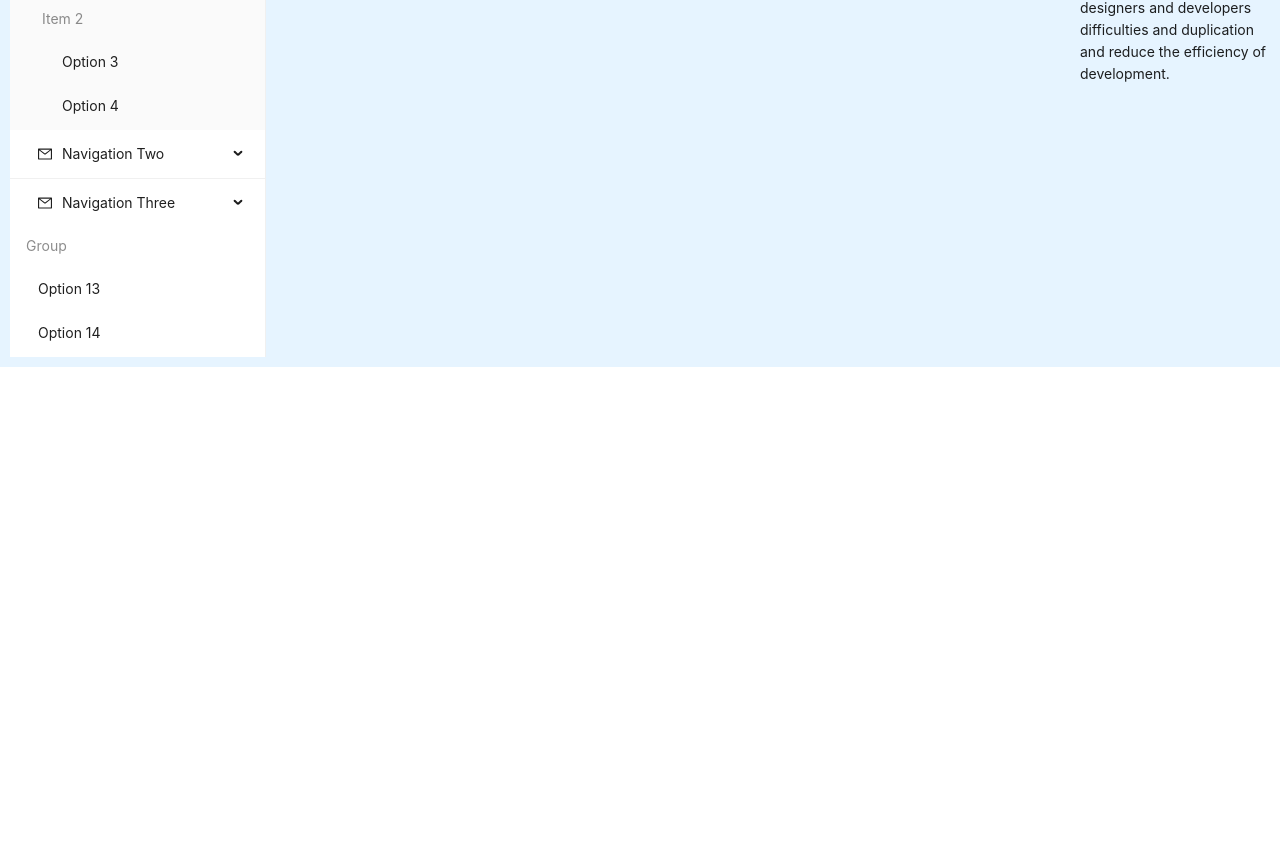
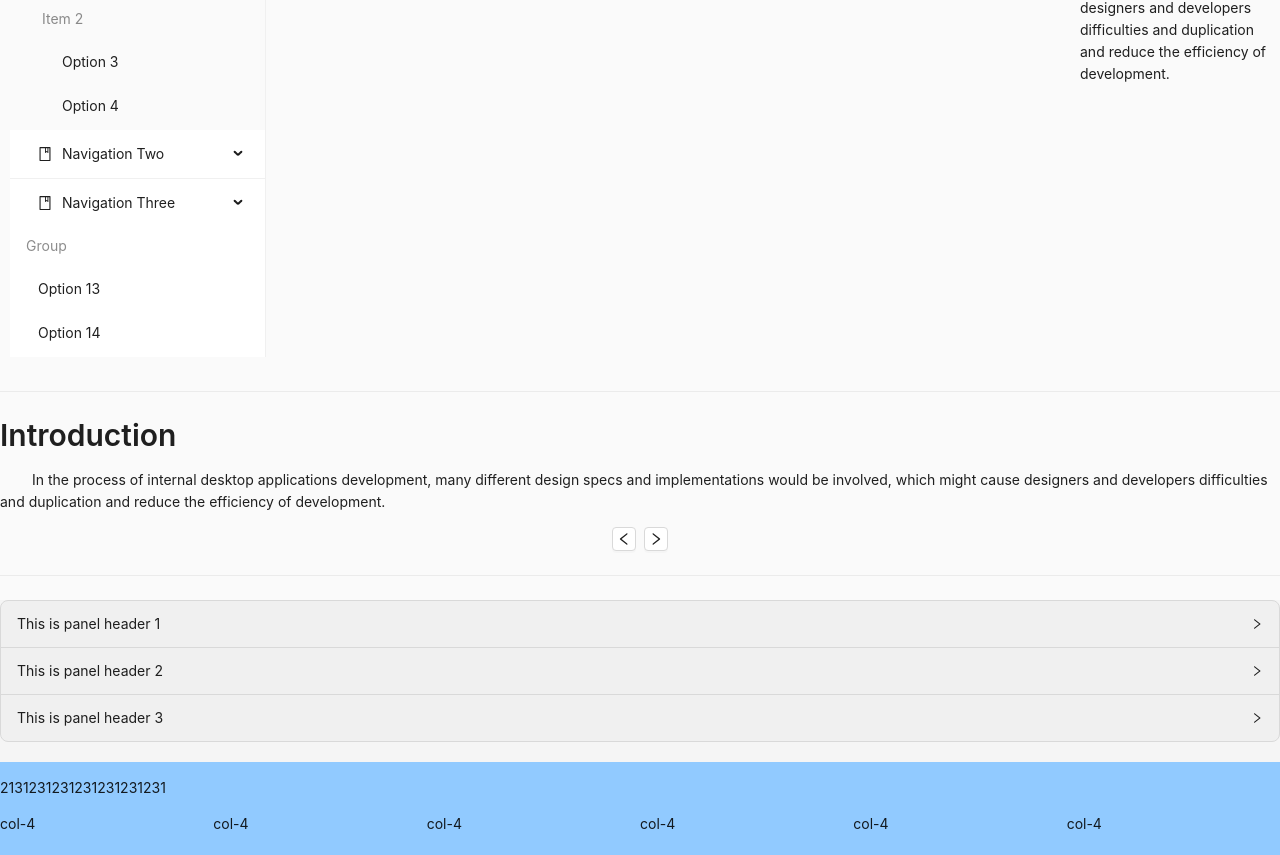
Before and after one commit to polan233/siyuan-frontend, a React (Create React App) app: page / in a window 1280 px wide. Shown: the part 288-1143 px from the top of the page. Before the commit the page ends 800 px from the top, so only its background shows below. Built offline with nearby package versions, Linux system fonts and the light colour scheme.

Commit message:
静态页面布局初步,该看看地图api和给后端的请求的事情了 下次要把代码拆一下

```diff
--- a/src/App.css
+++ b/src/App.css
@@ -1,18 +1,18 @@
 
 .App{
     padding: 20px;
-    background-color: #e6f4ff;
+    background-color: #fafafa;
 }
 .Page{
 
-    background-color: #e6f4ff;
+    background-color: #fafafa;
 }
 .Top{
     margin: 0;
     padding: 0px;
     width: 100%;
     height: 100%;
-    background-color: #bae0ff;
+    background-color: #e6f4ff;
 }
 #topLogo{
     padding-left: 100px;
@@ -31,6 +31,39 @@
 }
 .leftNav{
     padding: 5px;
+}
+.paragraph{
+  text-align: left;
+  text-indent: 2rem;
+}
+.question{
+  display: -webkit-flex;
+  display: flex;
+  flex-direction: column;
+  align-items: center;
+  background-color: #fafafa;
+}
+.exam{
+  padding-bottom: 20px;
+}
+.questionButtons{
+
+}
+.foot{
+  width: 100%;
+  height: 100%;
+  background-color: #91caff;
+  padding-top: 10px;
+}
+.slogan{
+  width:100%;
+  background-color: #91caff;
+  padding: 0px;
+  margin-top: 5px;
+}
+.links{
+  background-color: #91caff;
+  margin-bottom: 20px;
 }
 /*
 const headerStyle = {
--- a/src/App.js
+++ b/src/App.js
@@ -1,12 +1,14 @@
 import React from 'react';
 import 'antd/dist/reset.css';
 import "./App.css"
-import { Layout, Space,Col, Divider, Row,Typography } from 'antd';
+import { Layout, Space,Col, Divider, Row,Typography ,Button,Card} from 'antd';
 import { AudioOutlined } from '@ant-design/icons';
 import { Input } from 'antd';
 import logoPic from './img/logo192.png';
-import { MailOutlined, SettingOutlined } from '@ant-design/icons';
+import { MailOutlined, SettingOutlined,BookOutlined,LeftOutlined,RightOutlined   } from '@ant-design/icons';
 import { Menu } from 'antd';
+import Exam from './Exam.js'
+import Foot from './Foot.js'
 const { Search } = Input;
 const { Header, Footer, Sider, Content } = Layout;
 const { Title, Paragraph, Text, Link } = Typography;
@@ -16,31 +18,40 @@ const headerStyle = {
   height: 64,
   paddingInline: 50,
   lineHeight: '64px',
-  backgroundColor: '#7dbcea',
+  backgroundColor: '#fafafa',
 };
 const contentStyle = {
   textAlign: 'center',
   minHeight: 120,
   lineHeight: '120px',
   color: '#fff',
-  backgroundColor: '#e6f4ff',
+  backgroundColor: '#fafafa',
 };
+const qusetionStyle ={
+  textAlign: 'center',
+  minHeight: 120,
+  lineHeight: '120px',
+}
 const leftNavStyle = {
   textAlign: 'left',
   lineHeight: '80px',
   color: '#fff',
-  backgroundColor: '#e6f4ff',
+  backgroundColor: '#fafafa',
 }
 const siderStyle = {
   textAlign: 'left',
   lineHeight: '120px',
   color: '#fff',
-  backgroundColor: '#e6f4ff',
+  backgroundColor: '#fafafa',
 };
 const footerStyle = {
   textAlign: 'center',
   color: '#fff',
-  backgroundColor: '#7dbcea',
+  backgroundColor: '#fafafa',
+};
+const questionFooterStyle = {
+  textAlign:"right",
+  backgroundColor: '#fafafa',
 };
 const suffix = (
   <AudioOutlined
@@ -87,11 +98,11 @@ function getItem(label, key, icon, children, type) {
   };
 }
 const items = [
-  getItem('Navigation One', 'sub1', <MailOutlined />, [
+  getItem('Navigation One', 'sub1', <BookOutlined />, [
     getItem('Item 1', 'g1', null, [getItem('Option 1', '1'), getItem('Option 2', '2')], 'group'),
     getItem('Item 2', 'g2', null, [getItem('Option 3', '3'), getItem('Option 4', '4')], 'group'),
   ]),
-  getItem('Navigation Two', 'sub2', <MailOutlined />, [
+  getItem('Navigation Two', 'sub2', <BookOutlined />, [
     getItem('Option 5', '5'),
     getItem('Option 6', '6'),
     getItem('Submenu', 'sub3', null, [getItem('Option 7', '7'), getItem('Option 8', '8')]),
@@ -99,7 +110,7 @@ const items = [
   {
     type: 'divider',
   },
-  getItem('Navigation Three', 'sub4', <MailOutlined />, [
+  getItem('Navigation Three', 'sub4', <BookOutlined />, [
     getItem('Option 9', '9'),
     getItem('Option 10', '10'),
     getItem('Option 11', '11'),
@@ -142,7 +153,7 @@ class MainContent extends React.Component{
             <div className='info'>
               <Typography>
                 <Title level={2}>Introduction</Title>
-                <Paragraph>
+                <Paragraph >
                   In the process of internal desktop applications development, many different design specs and
                   implementations would be involved, which might cause designers and developers difficulties and
                   duplication and reduce the efficiency of development.
@@ -157,13 +168,58 @@ class MainContent extends React.Component{
   }
 }
 
+class Question extends React.Component{
+  constructor(props){
+    super(props)
+  }
+  render(){
+    return(
+      <div className='question'>
+        <Divider></Divider>
+          <Typography>
+            <Title level={2} className='titile'>Introduction</Title>
+            <Paragraph className='paragraph'>
+              In the process of internal desktop applications development, many different design specs and
+              implementations would be involved, which might cause designers and developers difficulties and
+              duplication and reduce the efficiency of development.
+            </Paragraph>
+          </Typography>
+          <div className='questionButtons'>
+          <Space>
+            <Button icon={<LeftOutlined />} size={'small'} />
+            <Button icon={<RightOutlined />} size={'small'} />
+          </Space>
+          </div>
+          <Divider></Divider>
+      </div>
+    );
+  }
+}
+
+class SecondContent extends React.Component{
+  constructor(props){
+    super(props)
+  }
+  render(){
+    return(
+      <div className='secondContent'>
+        <Question/>
+        <Exam/>
+      </div>
+    );
+  }
+}
+
 const Page = () => (
   <div className='Page'>
     <Layout>
       <Top/>
       <Content>
         <MainContent></MainContent>
+        <SecondContent></SecondContent>
       </Content>
+      <Foot></Foot>
+
     </Layout>
   </div>
 
--- /dev/null
+++ b/src/Exam.js
@@ -0,0 +1,38 @@
+import { SettingOutlined } from '@ant-design/icons';
+import { Collapse, Select } from 'antd';
+import React, { useState } from 'react';
+import './App.css'
+const { Panel } = Collapse;
+const { Option } = Select;
+
+class Exam extends React.Component{
+    constructor(props){
+        super(props);
+        this.text = `
+            A dog is a type of domesticated animal.
+            Known for its loyalty and faithfulness,
+            it can be found as a welcome guest in many households across the world.`;
+    }
+    onChange(key) {
+        console.log(key);
+    };
+    render(){
+        return(
+            <div className='exam'>
+            <Collapse accordion expandIconPosition='end'  onChange={this.onChange}>
+                <Panel header="This is panel header 1" key="1">
+                    <div className='examContent'>{this.text}</div>
+                </Panel>
+                <Panel header="This is panel header 2" key="2">
+                    <div className='examContent'>{this.text}</div>
+                </Panel>
+                <Panel header="This is panel header 3" key="3">
+                    <div className='examContent'>{this.text}</div>
+                </Panel>
+            </Collapse>
+            </div>
+        );
+    }
+}
+
+export default Exam;
--- /dev/null
+++ b/src/Foot.js
@@ -0,0 +1,49 @@
+
+import React, { useState } from 'react';
+import { Col, Row } from 'antd';
+import './App.css'
+
+
+class Foot extends React.Component{
+    constructor(props){
+        super(props)
+    }
+    render(){
+        return(
+            <div className='foot'>
+                <Slogan text={"2131231231231231231231"}></Slogan>
+                <Links></Links>
+            </div>
+        );
+    }
+}
+
+function Slogan(props){
+    return(
+        <div className='slogan'>
+            <p>{props.text}</p>
+        </div>
+    );
+}
+
+class Links extends React.Component{
+    constructor(props){
+        super(props);
+    }
+    render(){
+        return(
+            <div className='links'>
+                <Row align={'middle'} justify={'space-around'}>
+                    <Col span={4}>col-4</Col>
+                    <Col span={4}>col-4</Col>
+                    <Col span={4}>col-4</Col>
+                    <Col span={4}>col-4</Col>
+                    <Col span={4}>col-4</Col>
+                    <Col span={4}>col-4</Col>
+                </Row>
+            </div>
+        );
+    }
+}
+
+export default Foot;
--- a/src/index.js
+++ b/src/index.js
@@ -5,6 +5,8 @@ import { App } from 'antd';
 import reportWebVitals from './reportWebVitals';
 import 'antd/dist/reset.css';
 import "./App.css"
+
+
 
 const root = ReactDOM.createRoot(document.getElementById('root'));
 root.render(
```
